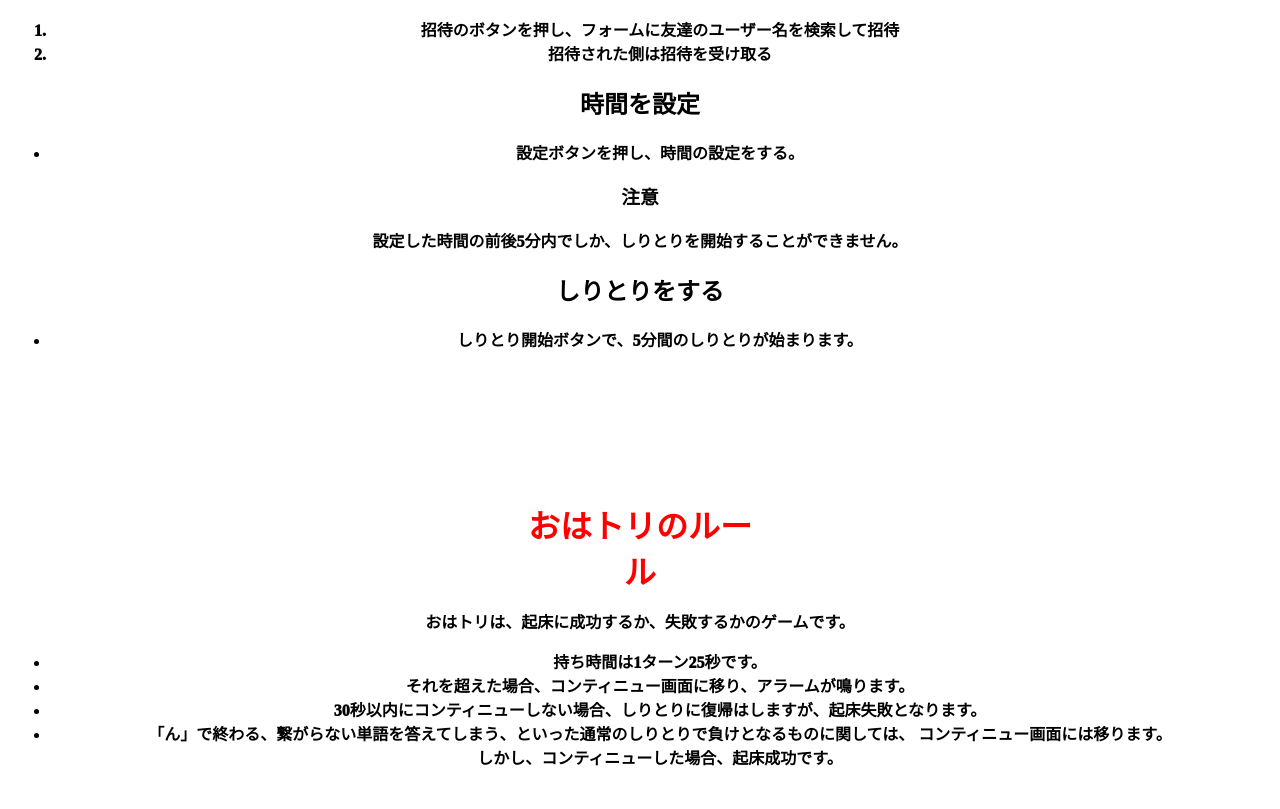
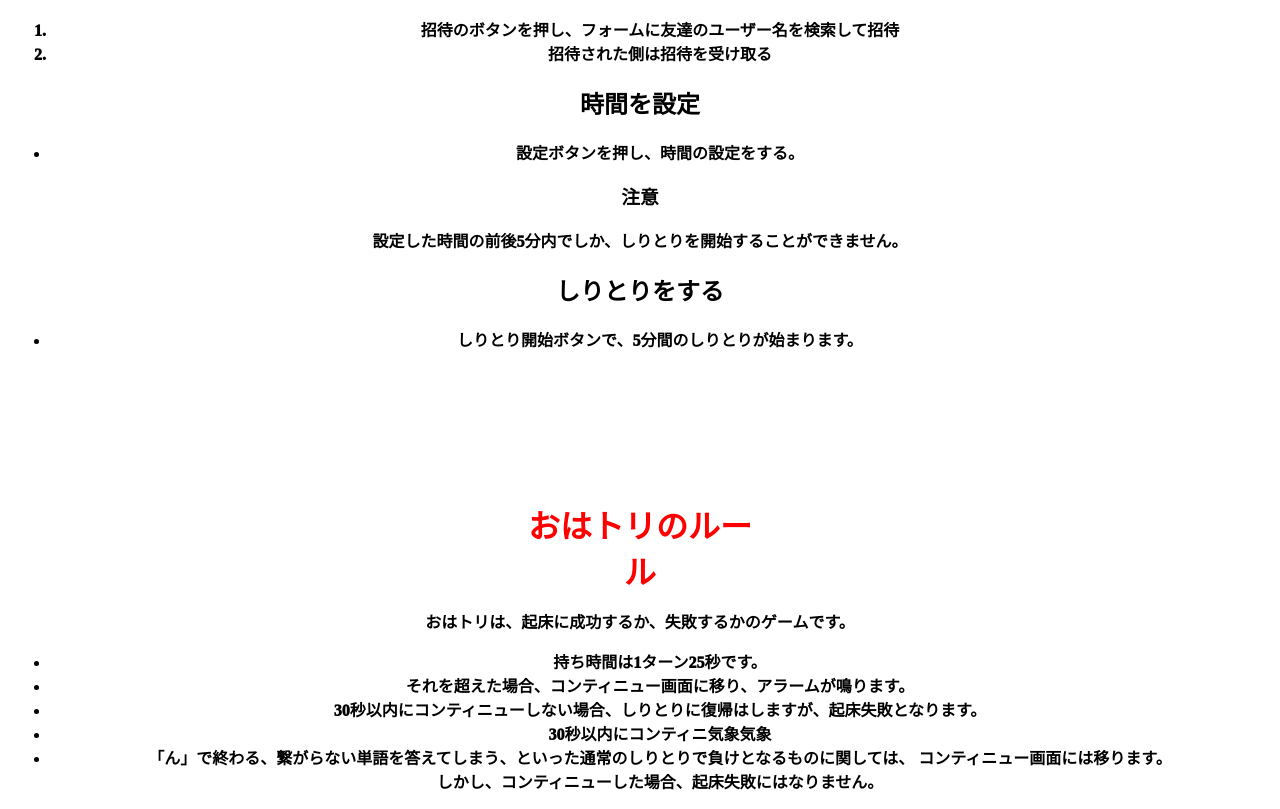
Before and after one commit to Penguin-Island/-, a website built with webpack: page fe/assets/rule/index.html in a window 1280 px wide. Shown: the part 254-1063 px from the top of the page. Before the commit the page ends 1039 px from the top, so only its background shows below. Built offline with nearby package versions, Linux system fonts and the light colour scheme; no server answers; a web font is replaced by a local one.

Commit message:
文章修正

```diff
--- a/fe/assets/rule/index.html
+++ b/fe/assets/rule/index.html
@@ -32,9 +32,10 @@
         <li>持ち時間は1ターン25秒です。</li>
         <li>それを超えた場合、コンティニュー画面に移り、アラームが鳴ります。</li>
         <li>30秒以内にコンティニューしない場合、しりとりに復帰はしますが、起床失敗となります。</li>
+        <li>30秒以内にコンティニ気象気象</li>
         <li>「ん」で終わる、繋がらない単語を答えてしまう、といった通常のしりとりで負けとなるものに関しては、
             コンティニュー画面には移ります。<br>
-            しかし、コンティニューした場合、起床成功です。
+            しかし、コンティニューした場合、起床失敗にはなりません。
         </li>
     </ul>
 </body>
```
